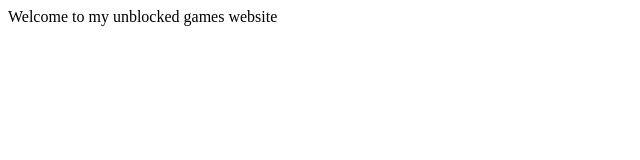
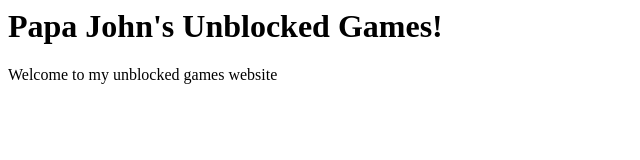
Before and after one commit to SCPShowcases/papa-s-unblocked-games, a plain HTML site: page index.html in a window 1280 px wide. Shown: the whole page, without its empty margins (0-640 px from the left). Drawn offline with Linux system fonts and the light colour scheme.

Commit message:
Update index.html

```diff
--- a/index.html
+++ b/index.html
@@ -3,6 +3,7 @@
     <title>My Website</title>
   </head>
   <body>
+      <h1> Papa John's Unblocked Games! </h1>
       <p> Welcome to my unblocked games website </p>
   </body>
 </html>
```
